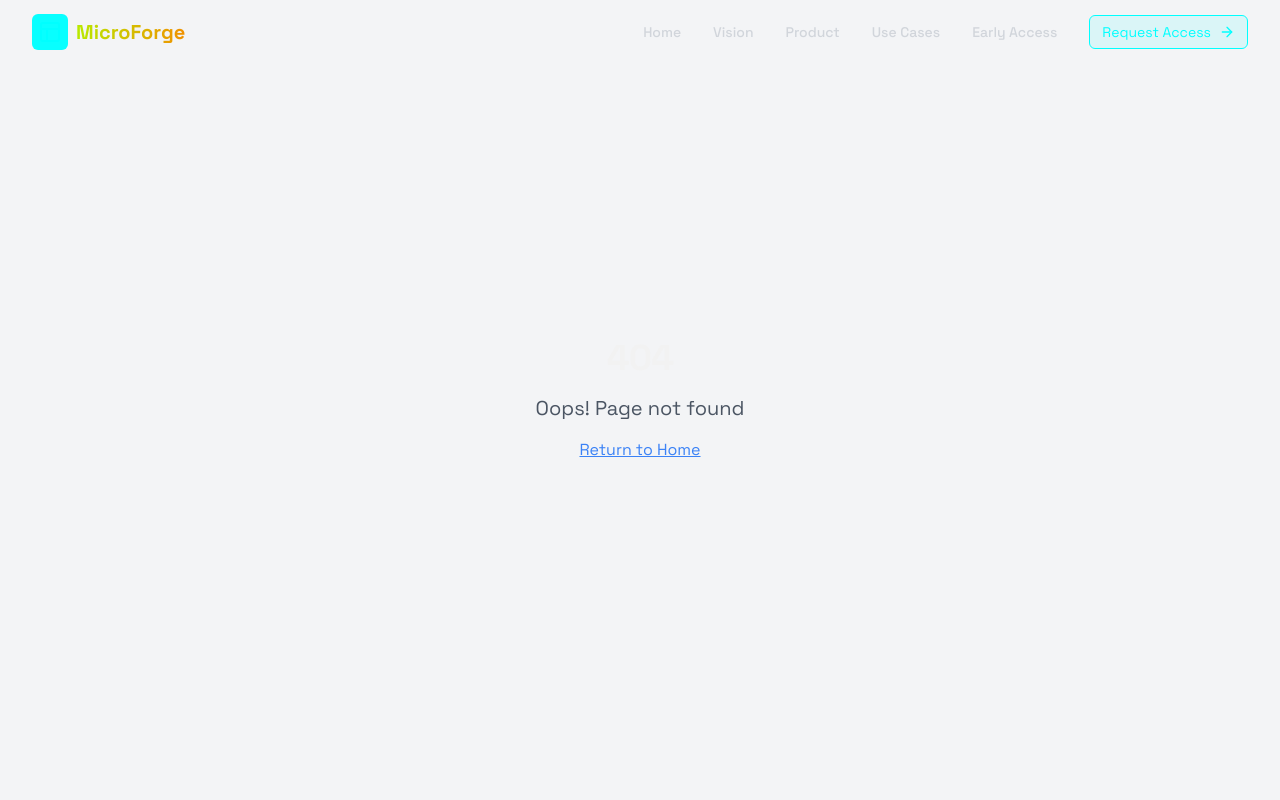
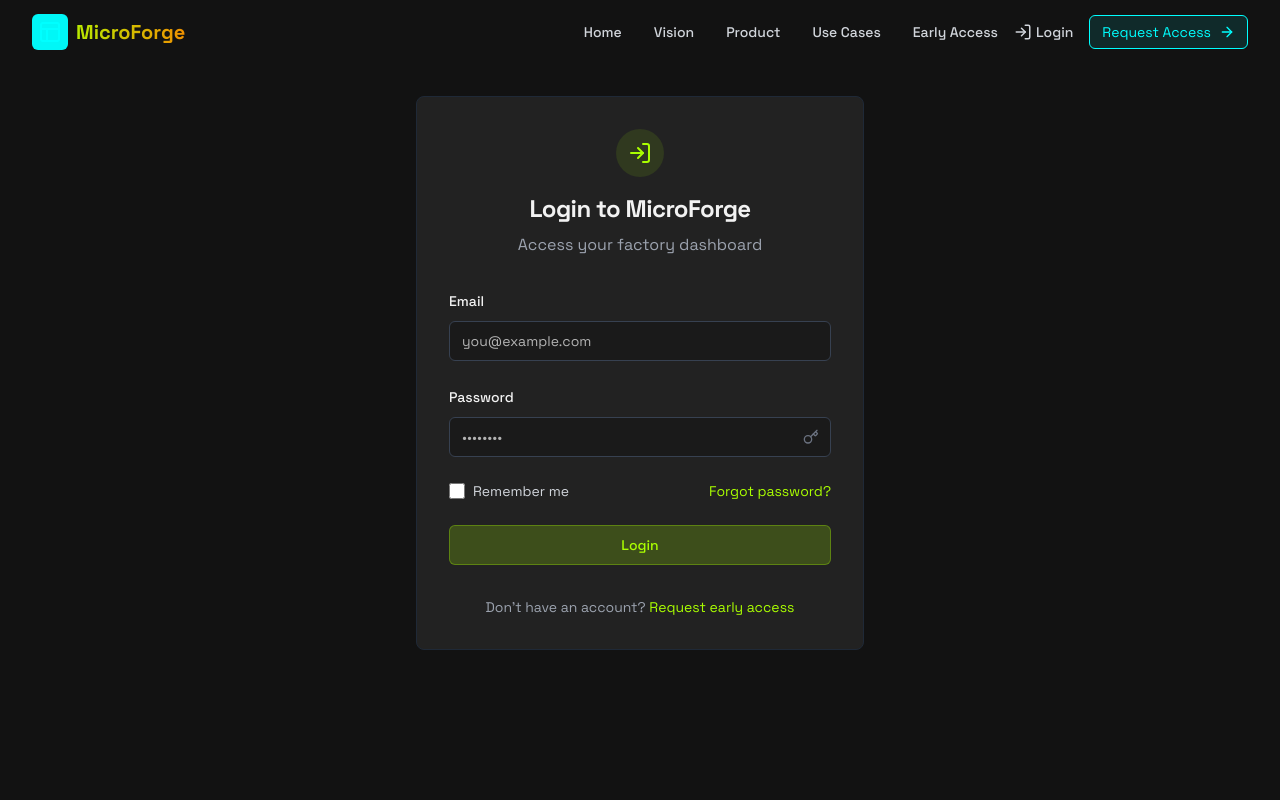
Before and after one commit to LiamBowen/microforge-genesis-os, a React (Vite) app: page /login in a window 1280 px wide. Shown: the top 800 px of the page. Built offline with nearby package versions, Linux system fonts and the light colour scheme.

Commit message:
Add login flow
Implement the login flow as per the provided design, including the login button next to the request access button on the home page.

```diff
--- a/src/App.tsx
+++ b/src/App.tsx
@@ -12,6 +12,7 @@ import Product from "./pages/Product";
 import UseCases from "./pages/UseCases";
 import GetInvolved from "./pages/GetInvolved";
 import EarlyAccess from "./pages/EarlyAccess";
+import Login from "./pages/Login";
 import NotFound from "./pages/NotFound";
 
 // Components
@@ -36,6 +37,7 @@ const App = () => (
               <Route path="/use-cases" element={<UseCases />} />
               <Route path="/get-involved" element={<GetInvolved />} />
               <Route path="/early-access" element={<EarlyAccess />} />
+              <Route path="/login" element={<Login />} />
               <Route path="*" element={<NotFound />} />
             </Routes>
           </main>
--- /dev/null
+++ b/src/components/LoginButton.tsx
@@ -0,0 +1,41 @@
+
+import { Link } from "react-router-dom";
+import { LogIn } from "lucide-react";
+
+interface LoginButtonProps {
+  size?: "sm" | "md" | "lg";
+  fullWidth?: boolean;
+  text?: string;
+}
+
+const LoginButton = ({
+  size = "md",
+  fullWidth = false,
+  text = "Login"
+}: LoginButtonProps) => {
+  const sizeClasses = {
+    sm: "py-1.5 px-3 text-sm",
+    md: "py-2 px-4",
+    lg: "py-3 px-6 text-lg"
+  };
+
+  return (
+    <Link
+      to="/login"
+      className={`
+        inline-flex items-center justify-center
+        rounded-md border border-neon-lime/30
+        bg-neon-lime/10 text-neon-lime
+        transition-all duration-300
+        hover:bg-neon-lime/20
+        ${sizeClasses[size]}
+        ${fullWidth ? "w-full" : ""}
+      `}
+    >
+      {text}
+      <LogIn size={size === "sm" ? 16 : 20} className="ml-2" />
+    </Link>
+  );
+};
+
+export default LoginButton;
--- a/src/components/Navbar.tsx
+++ b/src/components/Navbar.tsx
@@ -1,7 +1,7 @@
 
 import { useState, useEffect } from "react";
 import { Link, useLocation } from "react-router-dom";
-import { Menu, X } from "lucide-react";
+import { Menu, X, LogIn } from "lucide-react";
 import RequestAccessButton from "./RequestAccessButton";
 
 const Navbar = () => {
@@ -71,7 +71,7 @@ const Navbar = () => {
           </div>
 
           {/* Desktop Navigation */}
-          <div className="hidden md:flex items-center space-x-8">
+          <div className="hidden md:flex items-center space-x-4">
             <div className="hidden md:flex space-x-8">
               {navLinks.map((link) => (
                 <Link
@@ -88,7 +88,16 @@ const Navbar = () => {
                 </Link>
               ))}
             </div>
-            <RequestAccessButton size="sm" />
+            <div className="flex items-center space-x-4">
+              <Link
+                to="/login"
+                className="flex items-center text-sm font-medium text-gray-300 hover:text-neon-lime transition"
+              >
+                <LogIn size={18} className="mr-1" />
+                Login
+              </Link>
+              <RequestAccessButton size="sm" />
+            </div>
           </div>
 
           {/* Mobile Navigation Button */}
@@ -118,6 +127,14 @@ const Navbar = () => {
                   {link.label}
                 </Link>
               ))}
+              <Link
+                to="/login"
+                className="flex items-center px-3 py-2 rounded-md text-base font-medium text-gray-300 hover:text-neon-lime"
+                onClick={() => setIsOpen(false)}
+              >
+                <LogIn size={18} className="mr-2" />
+                Login
+              </Link>
               <div className="mt-4 px-3 py-3">
                 <RequestAccessButton fullWidth size="sm" />
               </div>
--- /dev/null
+++ b/src/pages/Login.tsx
@@ -0,0 +1,160 @@
+
+import { useState } from "react";
+import { Link } from "react-router-dom";
+import { useToast } from "@/hooks/use-toast";
+import { LogIn, Key } from "lucide-react";
+import { Button } from "@/components/ui/button";
+import { Input } from "@/components/ui/input";
+import { Label } from "@/components/ui/label";
+import { Form, FormControl, FormField, FormItem, FormLabel, FormMessage } from "@/components/ui/form";
+import { useForm } from "react-hook-form";
+import { z } from "zod";
+import { zodResolver } from "@hookform/resolvers/zod";
+
+const loginSchema = z.object({
+  email: z.string().email("Please enter a valid email address"),
+  password: z.string().min(6, "Password must be at least 6 characters"),
+});
+
+type LoginFormValues = z.infer<typeof loginSchema>;
+
+const Login = () => {
+  const [isLoading, setIsLoading] = useState(false);
+  const { toast } = useToast();
+
+  const form = useForm<LoginFormValues>({
+    resolver: zodResolver(loginSchema),
+    defaultValues: {
+      email: "",
+      password: "",
+    },
+  });
+
+  const onSubmit = async (values: LoginFormValues) => {
+    setIsLoading(true);
+
+    try {
+      // This is a simulated login - in a real app, you would connect to Supabase or another auth provider
+      console.log("Login credentials:", values);
+
+      // Simulate API call
+      await new Promise(resolve => setTimeout(resolve, 1000));
+
+      toast({
+        title: "Login successful",
+        description: "Redirecting to dashboard...",
+      });
+
+      // For now, we'll just simulate a successful login
+      // In production, you would typically redirect to the dashboard here
+    } catch (error) {
+      toast({
+        title: "Login failed",
+        description: "Please check your credentials and try again",
+        variant: "destructive",
+      });
+    } finally {
+      setIsLoading(false);
+    }
+  };
+
+  return (
+    <div className="min-h-screen pt-24 pb-12 flex flex-col items-center">
+      <div className="w-full max-w-md p-8 space-y-8 bg-dark-card rounded-lg border border-gray-800">
+        <div className="text-center">
+          <div className="inline-flex items-center justify-center w-12 h-12 rounded-full bg-neon-lime/10 text-neon-lime mb-4">
+            <LogIn size={24} />
+          </div>
+          <h1 className="text-2xl font-bold">Login to MicroForge</h1>
+          <p className="mt-2 text-gray-400">Access your factory dashboard</p>
+        </div>
+
+        <Form {...form}>
+          <form onSubmit={form.handleSubmit(onSubmit)} className="space-y-6">
+            <FormField
+              control={form.control}
+              name="email"
+              render={({ field }) => (
+                <FormItem>
+                  <FormLabel>Email</FormLabel>
+                  <FormControl>
+                    <Input
+                      placeholder="you@example.com"
+                      type="email"
+                      className="bg-dark-lighter border-gray-700"
+                      {...field}
+                    />
+                  </FormControl>
+                  <FormMessage />
+                </FormItem>
+              )}
+            />
+
+            <FormField
+              control={form.control}
+              name="password"
+              render={({ field }) => (
+                <FormItem>
+                  <FormLabel>Password</FormLabel>
+                  <FormControl>
+                    <div className="relative">
+                      <Input
+                        placeholder="••••••••"
+                        type="password"
+                        className="bg-dark-lighter border-gray-700"
+                        {...field}
+                      />
+                      <div className="absolute right-3 top-1/2 transform -translate-y-1/2 text-gray-500">
+                        <Key size={16} />
+                      </div>
+                    </div>
+                  </FormControl>
+                  <FormMessage />
+                </FormItem>
+              )}
+            />
+
+            <div className="flex items-center justify-between">
+              <div className="flex items-center">
+                <input
+                  id="remember-me"
+                  name="remember-me"
+                  type="checkbox"
+                  className="h-4 w-4 rounded border-gray-700 bg-dark-lighter text-neon-lime focus:ring-neon-lime/50"
+                />
+                <label htmlFor="remember-me" className="ml-2 block text-sm text-gray-300">
+                  Remember me
+                </label>
+              </div>
+
+              <div className="text-sm">
+                <Link to="/forgot-password" className="text-neon-lime hover:text-neon-lime/80">
+                  Forgot password?
+                </Link>
+              </div>
+            </div>
+
+            <Button
+              type="submit"
+              className="w-full bg-neon-lime/20 text-neon-lime hover:bg-neon-lime/30 border border-neon-lime/30"
+              disabled={isLoading}
+            >
+              {isLoading ? "Logging in..." : "Login"}
+            </Button>
+          </form>
+        </Form>
+
+        <div className="mt-6 text-center">
+          <p className="text-sm text-gray-400">
+            Don't have an account?{" "}
+            <Link to="/early-access" className="text-neon-lime hover:text-neon-lime/80">
+              Request early access
+            </Link>
+          </p>
+        </div>
+      </div>
+    </div>
+  );
+};
+
+export default Login;
```
